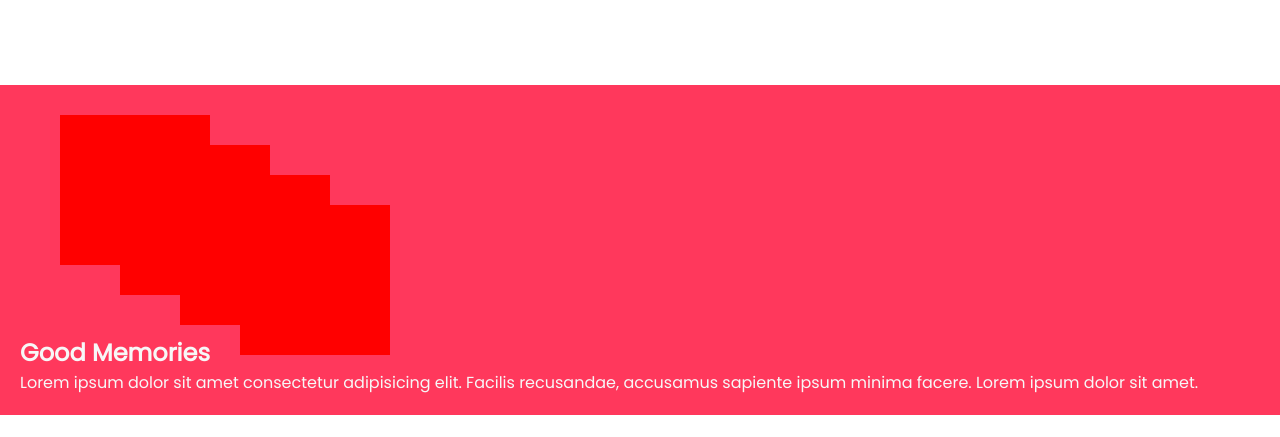
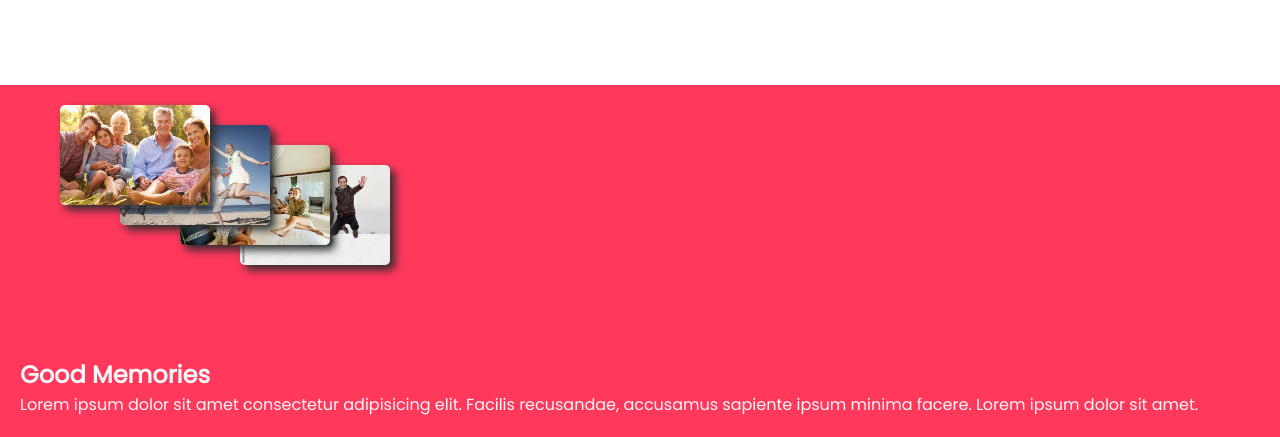
Before and after one commit to Caed-Boot/Sass-01, a website: page index.html in a window 1280 px wide. Shown: the part 2016-2453 px from the top of the page. Before the commit the page ends 2431 px from the top, so only its background shows below. Drawn offline with Linux system fonts and the light colour scheme.

Commit message:
Nuevo contenido creado y fueron agregadas nuevas imagenes (No gusto el resultado)

```diff
--- a/index.html
+++ b/index.html
@@ -79,11 +79,13 @@
     <!-- SMALL INFORMATION -->
 
     <section class="memories">
-        <article class="memories__images">
-            <div class="images-1"></div>
-            <div class="images-2"></div>
-            <div class="images-3"></div>
-            <div class="images-4"></div>
+        <article class="memories__container">
+            <div class="memories__images">
+                <div class="images-1 memories-rectangle"></div>
+                <div class="images-2 memories-rectangle"></div>
+                <div class="images-3 memories-rectangle"></div>
+                <div class="images-4 memories-rectangle"></div>
+            </div>
         </article>
         <article class="memories__info">
             <h2 class="info__title">
--- a/sass/_header.scss
+++ b/sass/_header.scss
@@ -9,7 +9,7 @@
     @include mixins.sizes(100%, 64px);
     background-color: variables.$redColor;
     position: fixed;
-    z-index: 10;
+    z-index: 50;
     box-shadow: 0 4px 10px 1px rgb(84, 52, 52);
 
 
--- a/sass/_info.scss
+++ b/sass/_info.scss
@@ -50,7 +50,7 @@
     }
 
     .info__image-one {
-        @include mixins.value-images(url("../img/landschaft_slovenien.avif"));
+        @include mixins.value-images(url("../img/fruhling.jpg"));
         @include mixins.sizes (100%, 200px);
         border-radius: 0 0 10px 10px;
     }
--- a/sass/_memories.scss
+++ b/sass/_memories.scss
@@ -6,27 +6,48 @@
     flex-direction: column;
     background-color: variables.$redColor;
     color: variables.$whiteColor;
-    height: 330px;
+    height: 22rem;
     justify-content: space-between;
+    gap: 20px;
 
     .memories__images {
         position: relative;
     }
+
 
     &__images, &__info {
         padding: 20px;
         text-align: left;
     }
 
+    .memories-rectangle {
+        @include mixins.sizes(150px, 100px);
+        box-shadow: 5px 5px 8px 0px rgb(46 46 46);
+        position: absolute;
+        border-radius: 5px;
+    }
+
     @for $i from 1 through 4{
 
         .images-#{$i} {
-            width: 150px;
-            height: 150px;
-            background-color: red;
-            position: absolute;
-            top: 30px * $i;
-            left: 60px *$i;
+            top: 20px * $i;
+            left: 60px * $i;
+
+
+            @if $i == 1 {
+                @include mixins.value-images(url("../img/glucklich1.jpg"));
+                z-index: 4;
+            }@else if $i == 2 {
+                @include mixins.value-images(url("../img/glucklich-2.jpg"));
+                z-index: 3 ;
+            }@else if $i == 3 {
+                @include mixins.value-images(url("../img/glucklich-3.jpg"));
+                z-index: 2 ;
+            }@else if $i == 4 {
+                @include mixins.value-images(url("../img/glucklich-4.jpg"));
+                z-index: 1 ;
+            }
+
 
         }
 
```
Also changed, not shown: css/style.css, img/glucklich-2.jpg (added), img/glucklich-3.jpg (added), img/glucklich-4.jpg (added), img/glucklich1.jpg (added), 1 other file.
